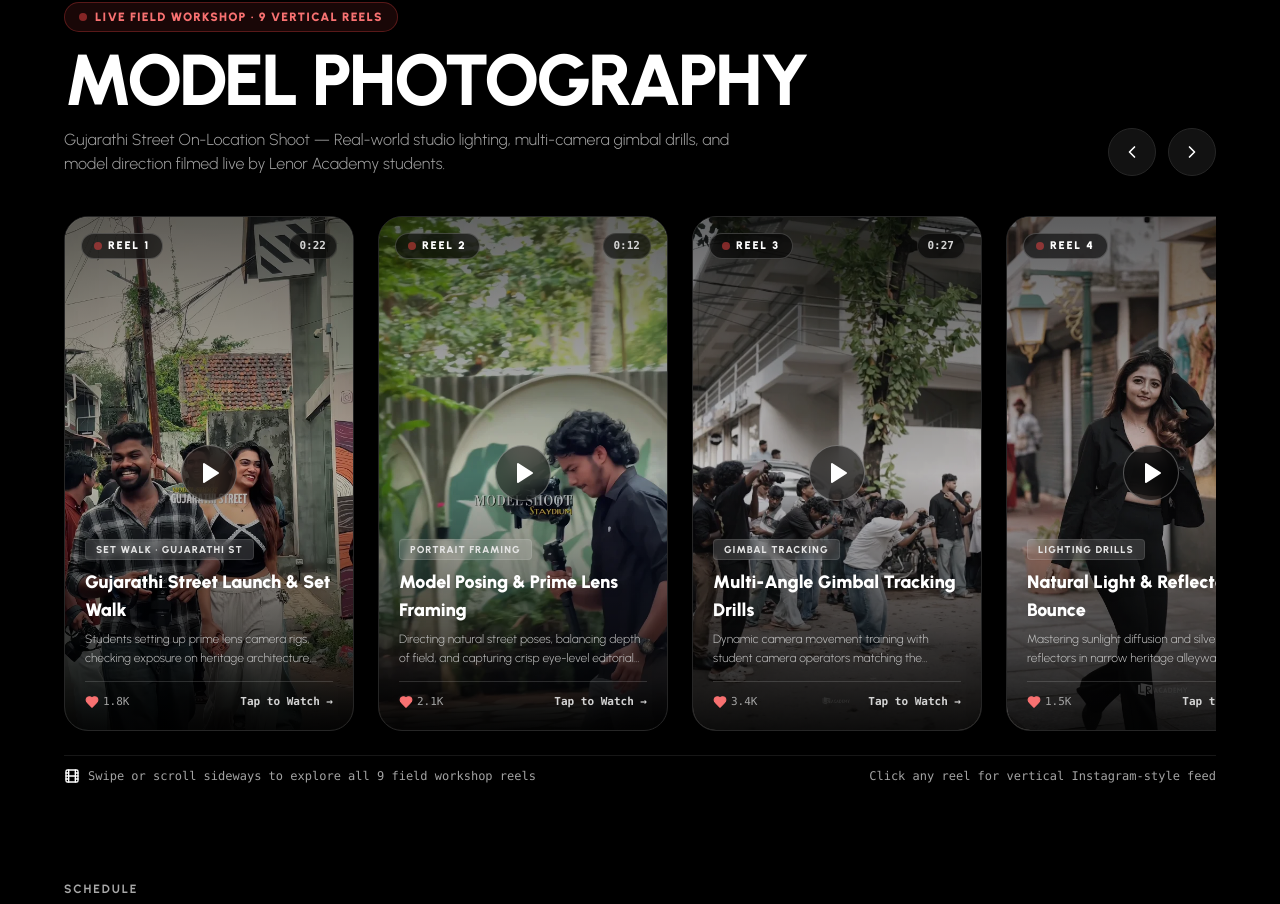
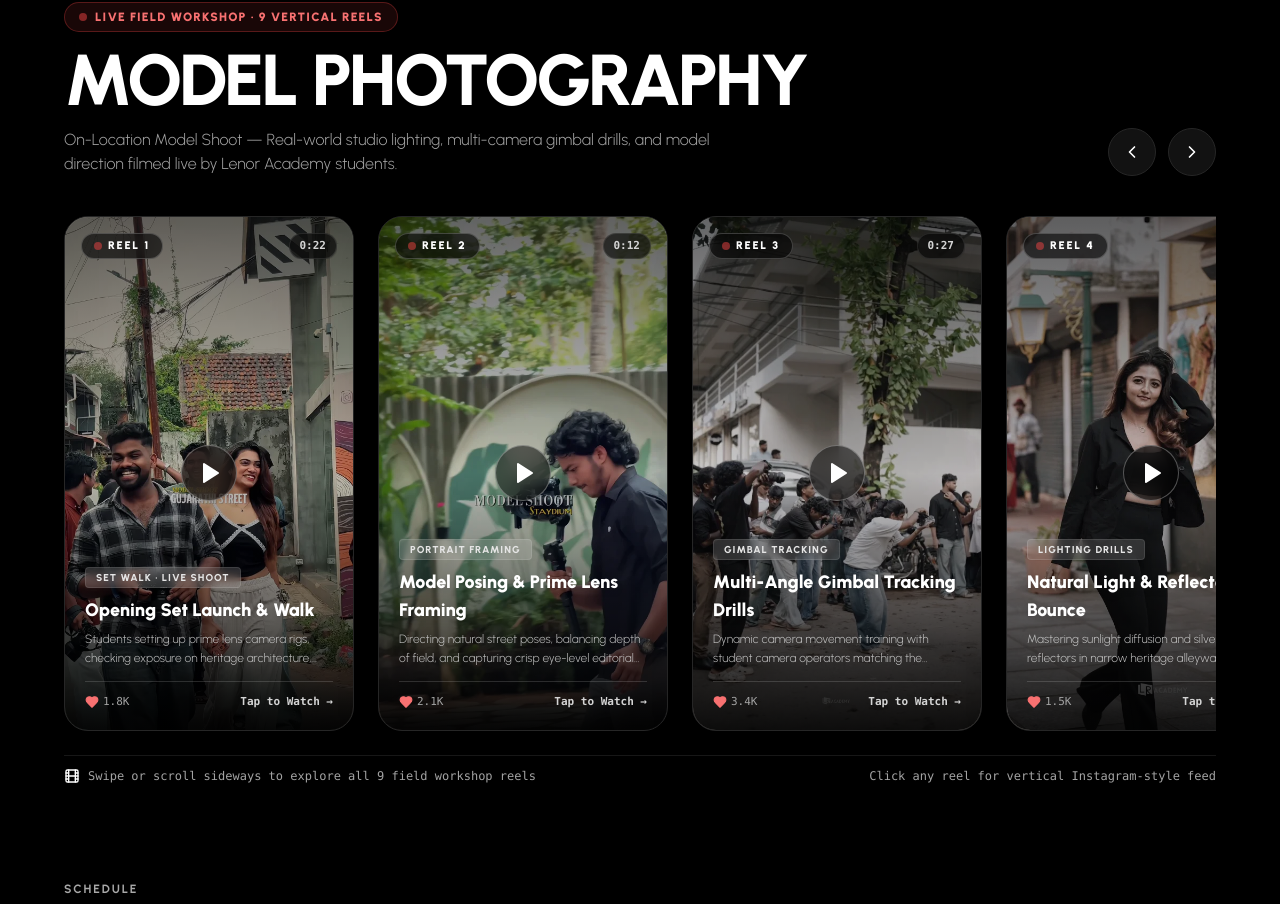
Before and after one commit to lenorvisualmedia/LenorAcademy, a React (Vite) app: page /events in a window 1280 px wide. Shown: the part 2080-2984 px from the top of the page. Built offline with nearby package versions, Linux system fonts and the light colour scheme.

Commit message:
fix(reels): remove all location names from reel cards, modal header, and metadata

```diff
--- a/src/components/ModelPhotographyReels.tsx
+++ b/src/components/ModelPhotographyReels.tsx
@@ -27,20 +27,18 @@ export interface ModelReelItem {
   duration: string;
   tag: string;
   likes: string;
-  location: string;
 }
 
 export const MODEL_REELS_DATA: ModelReelItem[] = [
   {
     id: 'reel-3988',
-    title: 'Gujarathi Street Launch & Set Walk',
+    title: 'Opening Set Launch & Walk',
     caption: 'Students setting up prime lens camera rigs, checking exposure on heritage architecture, and framing the opening street look.',
     videoUrl: '/assets/events/model-photography/IMG_3988.MP4',
     poster: '/assets/events/model-photography/IMG_3988-thumb.webp',
     duration: '0:22',
-    tag: 'Set Walk · Gujarathi St',
-    likes: '1.8K',
-    location: 'Gujarathi Street, Calicut'
+    tag: 'Set Walk · Live Shoot',
+    likes: '1.8K'
   },
   {
     id: 'reel-3989',
@@ -50,8 +48,7 @@ export const MODEL_REELS_DATA: ModelReelItem[] = [
     poster: '/assets/events/model-photography/IMG_3989-thumb.webp',
     duration: '0:12',
     tag: 'Portrait Framing',
-    likes: '2.1K',
-    location: 'Gujarathi Street, Calicut'
+    likes: '2.1K'
   },
   {
     id: 'reel-3990',
@@ -61,8 +58,7 @@ export const MODEL_REELS_DATA: ModelReelItem[] = [
     poster: '/assets/events/model-photography/IMG_3990-thumb.webp',
     duration: '0:27',
     tag: 'Gimbal Tracking',
-    likes: '3.4K',
-    location: 'Gujarathi Street, Calicut'
+    likes: '3.4K'
   },
   {
     id: 'reel-3991',
@@ -72,8 +68,7 @@ export const MODEL_REELS_DATA: ModelReelItem[] = [
     poster: '/assets/events/model-photography/IMG_3991-thumb.webp',
     duration: '0:21',
     tag: 'Lighting Drills',
-    likes: '1.5K',
-    location: 'Gujarathi Street, Calicut'
+    likes: '1.5K'
   },
   {
     id: 'reel-3992',
@@ -83,8 +78,7 @@ export const MODEL_REELS_DATA: ModelReelItem[] = [
     poster: '/assets/events/model-photography/IMG_3992-thumb.webp',
     duration: '0:20',
     tag: 'Street Fashion',
-    likes: '2.7K',
-    location: 'Gujarathi Street, Calicut'
+    likes: '2.7K'
   },
   {
     id: 'reel-3993',
@@ -94,8 +88,7 @@ export const MODEL_REELS_DATA: ModelReelItem[] = [
     poster: '/assets/events/model-photography/IMG_3993-thumb.webp',
     duration: '0:22',
     tag: 'Mentor Guidance',
-    likes: '2.9K',
-    location: 'Gujarathi Street, Calicut'
+    likes: '2.9K'
   },
   {
     id: 'reel-3994',
@@ -105,8 +98,7 @@ export const MODEL_REELS_DATA: ModelReelItem[] = [
     poster: '/assets/events/model-photography/IMG_3994-thumb.webp',
     duration: '0:14',
     tag: 'Low-Angle Shots',
-    likes: '1.9K',
-    location: 'Gujarathi Street, Calicut'
+    likes: '1.9K'
   },
   {
     id: 'reel-3995',
@@ -116,8 +108,7 @@ export const MODEL_REELS_DATA: ModelReelItem[] = [
     poster: '/assets/events/model-photography/IMG_3995-thumb.webp',
     duration: '0:15',
     tag: 'Close-Up Beauty',
-    likes: '2.3K',
-    location: 'Gujarathi Street, Calicut'
+    likes: '2.3K'
   },
   {
     id: 'reel-3996',
@@ -127,8 +118,7 @@ export const MODEL_REELS_DATA: ModelReelItem[] = [
     poster: '/assets/events/model-photography/IMG_3996-thumb.webp',
     duration: '0:24',
     tag: 'Production Wrap',
-    likes: '4.1K',
-    location: 'Gujarathi Street, Calicut'
+    likes: '4.1K'
   }
 ];
 
@@ -477,7 +467,7 @@ const ReelModalSlide: React.FC<ReelModalSlideProps> = ({
 
           <div className="flex items-center gap-1.5 flex-wrap text-[11px] font-mono font-semibold text-neutral-300 mt-2">
             <span>#ModelPhotography</span>
-            <span>#GujarathiStreet</span>
+            <span>#CreativeMedia</span>
             <span>#LenorAcademy</span>
           </div>
 
@@ -486,7 +476,7 @@ const ReelModalSlide: React.FC<ReelModalSlideProps> = ({
               className="w-3.5 h-3.5 text-neutral-300 shrink-0 animate-spin"
               style={{ animationDuration: '4s' }}
             />
-            <span className="truncate">Original Field Audio · Gujarathi Street Shoot</span>
+            <span className="truncate">Original Field Audio · Model Shoot Workshop</span>
           </div>
         </div>
       </div>
@@ -548,7 +538,7 @@ export const ModelPhotographyReels: React.FC = () => {
       navigator
         .share({
           title: reel.title,
-          text: `${reel.title} — Lenor Academy Gujarathi Street Model Shoot Reel`,
+          text: `${reel.title} — Lenor Academy Model Shoot Reel`,
           url: window.location.href
         })
         .catch(() => {});
@@ -636,7 +626,7 @@ export const ModelPhotographyReels: React.FC = () => {
               MODEL PHOTOGRAPHY
             </h2>
             <p className="text-neutral-400 text-sm sm:text-base max-w-2xl font-light mt-3 leading-relaxed">
-              Gujarathi Street On-Location Shoot — Real-world studio lighting, multi-camera gimbal drills, and model direction filmed live by Lenor Academy students.
+              On-Location Model Shoot — Real-world studio lighting, multi-camera gimbal drills, and model direction filmed live by Lenor Academy students.
             </p>
           </div>
 
@@ -716,7 +706,7 @@ export const ModelPhotographyReels: React.FC = () => {
                   </span>
                 </div>
                 <div className="text-[11px] text-neutral-400 font-light flex items-center gap-1.5">
-                  <span>📍 {currentReel.location}</span>
+                  <span>Model Photography Workshop</span>
                 </div>
               </div>
             </div>
```
